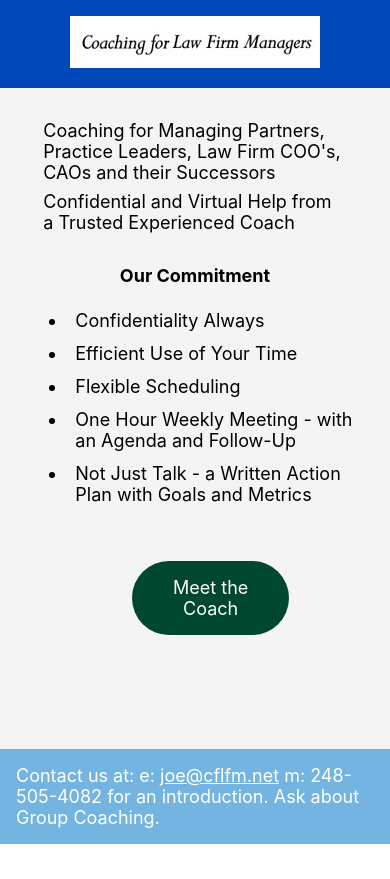
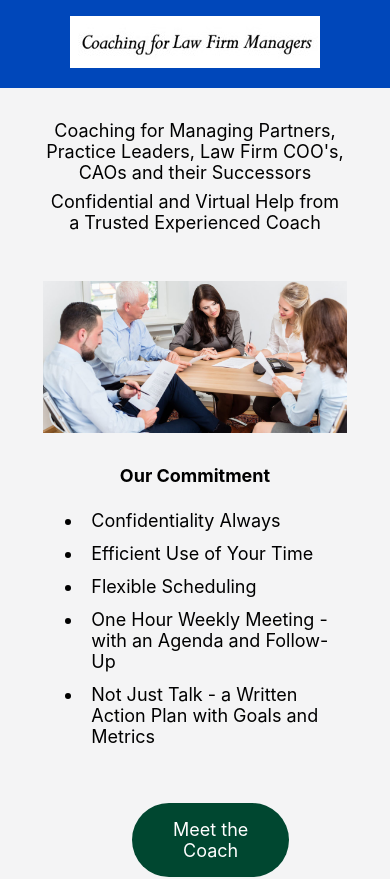
Before and after one commit to Troche4/cflfm, a React (Create React App) app: page / in a window 390 px wide. Shown: the top 879 px of the page. Before the commit the page ends 844 px from the top, so only its background shows below. Built offline with nearby package versions, Linux system fonts and the light colour scheme.

Commit message:
Support showing the image in mobile

```diff
--- a/src/index.css
+++ b/src/index.css
@@ -117,12 +117,26 @@ li {
 
 
 @media only screen and (max-width: 600px) {
+  .homeHeaderText {
+    text-align: center;
+  }
+  .homeMain {
+    display: flex;
+    flex-direction: column;
+    gap: 32px;
+    margin: 16px;
+  }
+
   .hero {
-    display: none;
+    width: 100%;
   }
 
   .headshotWithText {
     display: flex;
     flex-direction: column;
   }
+
+  .footer {
+    text-align: center;
+  }
 }
```
